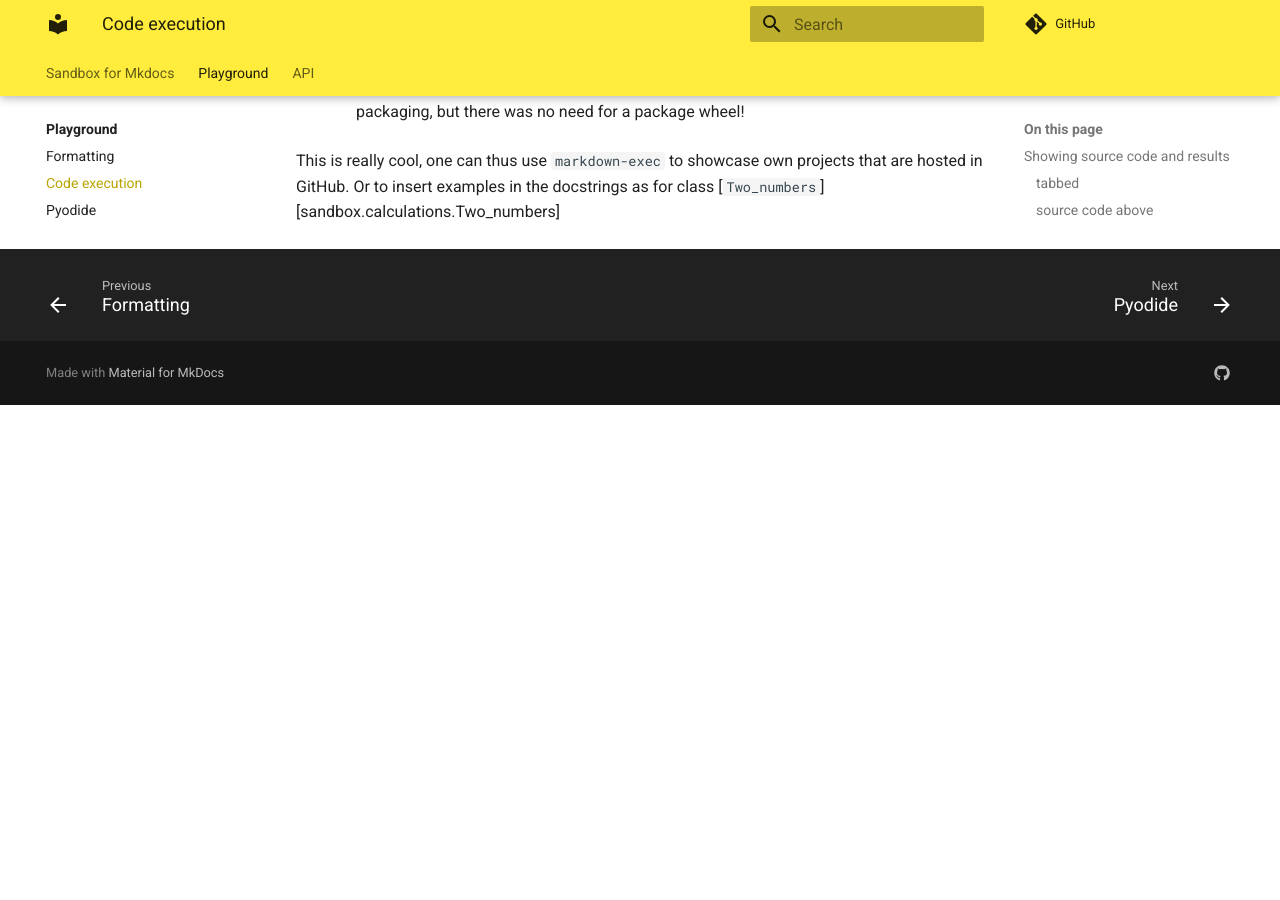
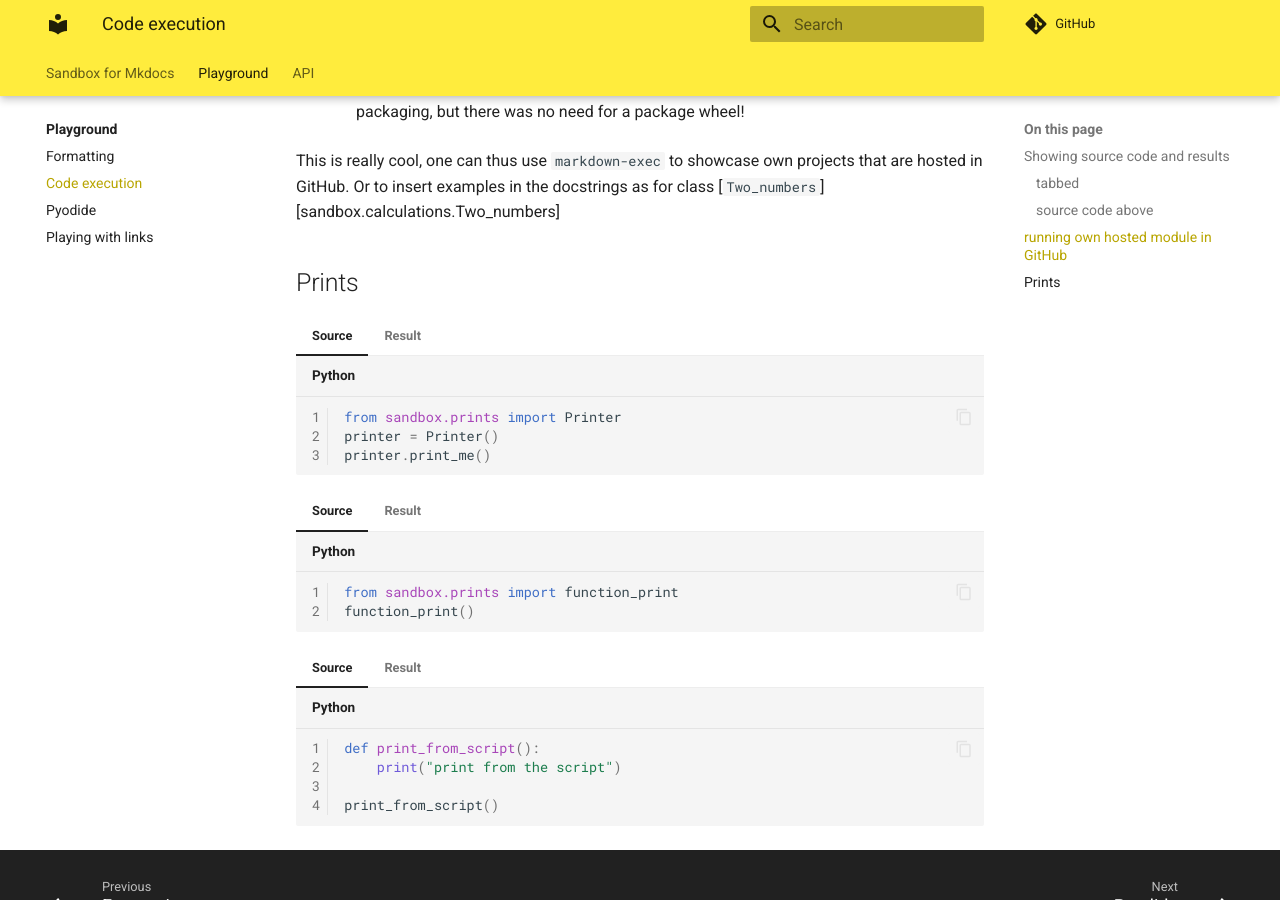
Before and after one commit to lennon-c/SandBox_Mkdocs, an MkDocs documentation site: the page built from docs/Playground/code execution.md, in a window 1280 px wide and 900 px high, scrolled down 2264 px. Built offline with MkDocs 1.6.1 and Material for MkDocs 9.7.7, drawn with Linux system fonts in a browser that asks for light colours; comment, search, counter and statistics services are not loaded; before the commit the page ends 2669 px from its top, so only the background shows below that; some of the changed text lies outside the part shown.

Commit message:
test prints.

````diff
--- a/docs/Playground/code execution.md
+++ b/docs/Playground/code execution.md
@@ -77,3 +77,23 @@
     - I am using poetry, so I just had to make sure to add the required documentation for packaging, but there was no need for a package wheel!
 
 This is really cool, one can thus use `markdown-exec` to showcase own projects that are hosted in GitHub. Or to insert examples in the docstrings as for class [`Two_numbers`][sandbox.calculations.Two_numbers]
+
+## Prints
+
+```python exec="true" source="tabbed-left" result="pycon"
+from sandbox.prints import Printer
+printer = Printer()
+printer.print_me()
+```
+
+```python exec="1" source="tabbed-left" result="pycon"
+from sandbox.prints import function_print
+function_print()
+```
+
+```python exec="1" source="tabbed-left" result="pycon"
+def print_from_script():
+    print("print from the script")
+
+print_from_script()
+```
--- a/sandbox/__init__.py
+++ b/sandbox/__init__.py
@@ -21,3 +21,4 @@
 
 import sandbox.sandbox
 import sandbox.calculations
+import sandbox.prints
````
Also changed, not shown: 2 other files.
